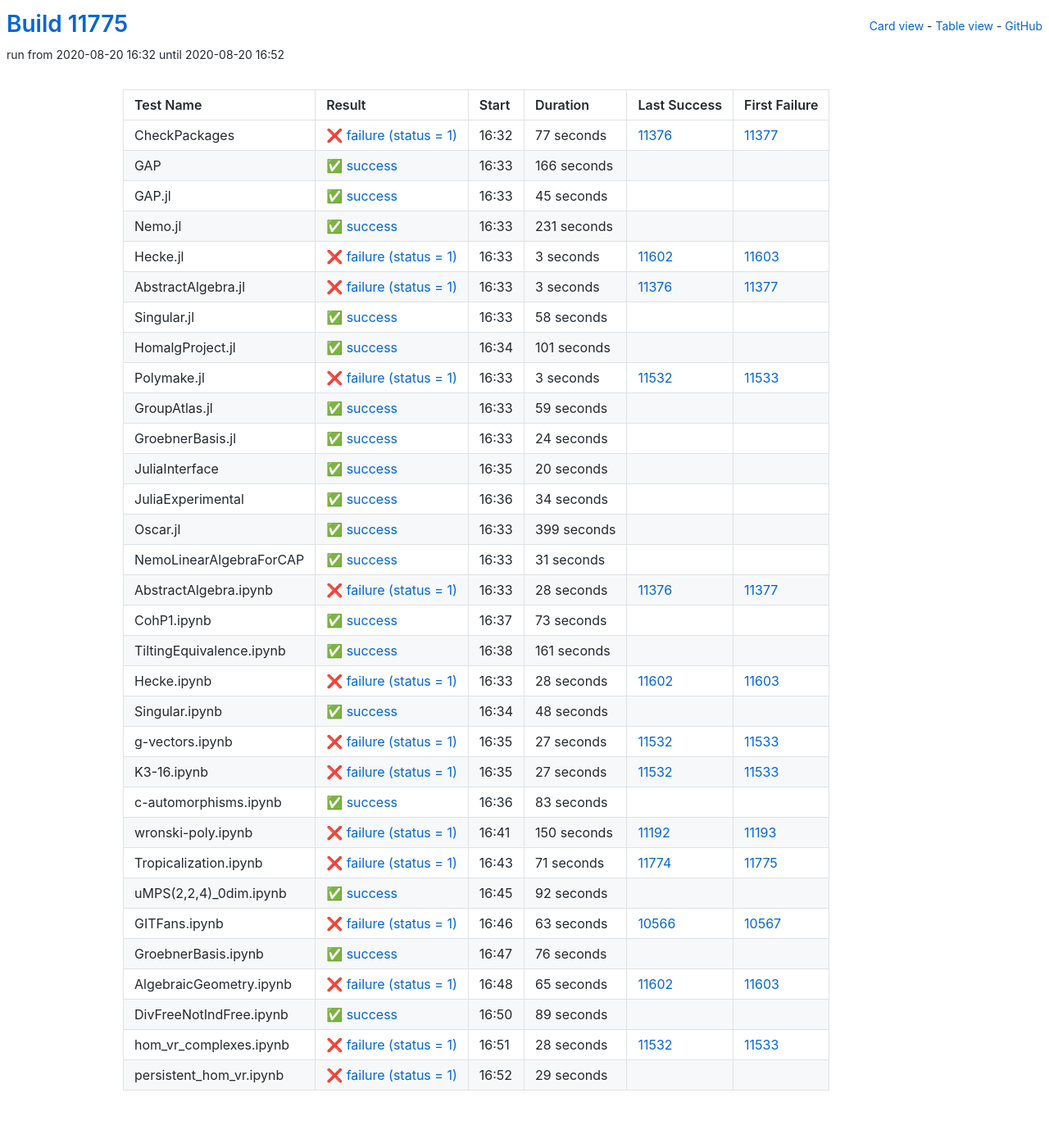
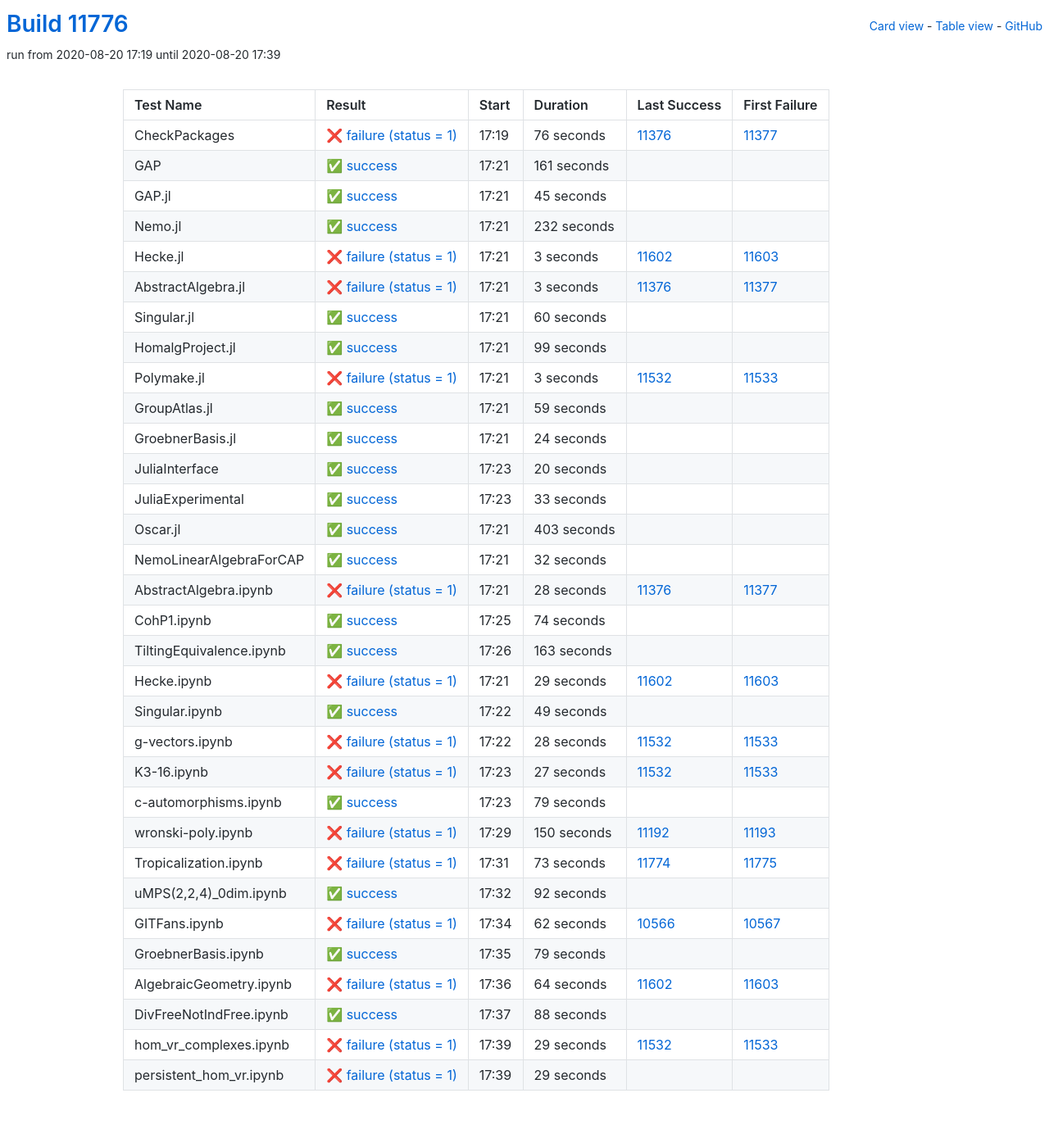
Before and after one commit to oscar-system/oscar-ci-status, a Jekyll site: the page built from table.html, in a window 1280 px wide. Shown: the whole page at 82% size. Built offline with Jekyll 4.4.1, drawn with Linux system fonts in a browser that asks for light colours.

Commit message:
Build #11776

```diff
--- a/_data/ci.yml
+++ b/_data/ci.yml
@@ -1,6 +1,6 @@
 ---
-build: 11775
-build_url: https://oscarci.mathematik.uni-kl.de/job/oscar/11775/
+build: 11776
+build_url: https://oscarci.mathematik.uni-kl.de/job/oscar/11776/
 job: oscar
 organization: oscar-system
 repo: oscar-ci-status
@@ -8,32 +8,32 @@
 tests:
 - name: CheckPackages
   id: checkpackages
-  log: https://oscarci.mathematik.uni-kl.de/job/oscar/11775/artifact/logs/build-11775/CheckPackages.log
-  start: 2020-08-20 16:32
+  log: https://oscarci.mathematik.uni-kl.de/job/oscar/11776/artifact/logs/build-11776/CheckPackages.log
+  start: 2020-08-20 17:19
   success: false
   exitcode: 1
   status: failure
-  duration: 77
+  duration: 76
   last_success: 11376
   last_success_url: https://oscarci.mathematik.uni-kl.de/job/oscar/11376/
   first_failure: 11377
   first_failure_url: https://oscarci.mathematik.uni-kl.de/job/oscar/11377/
 - name: GAP
   id: gap
-  log: https://oscarci.mathematik.uni-kl.de/job/oscar/11775/artifact/logs/build-11775/GAP.log
-  start: 2020-08-20 16:33
+  log: https://oscarci.mathematik.uni-kl.de/job/oscar/11776/artifact/logs/build-11776/GAP.log
+  start: 2020-08-20 17:21
   success: true
   exitcode: 0
   status: success
-  duration: 166
+  duration: 161
   last_success: false
   last_success_url:
   first_failure: false
   first_failure_url:
 - name: GAP.jl
   id: gap-jl
-  log: https://oscarci.mathematik.uni-kl.de/job/oscar/11775/artifact/logs/build-11775/GAP.jl.log
-  start: 2020-08-20 16:33
+  log: https://oscarci.mathematik.uni-kl.de/job/oscar/11776/artifact/logs/build-11776/GAP.jl.log
+  start: 2020-08-20 17:21
   success: true
   exitcode: 0
   status: success
@@ -44,20 +44,20 @@
   first_failure_url:
 - name: Nemo.jl
   id: nemo-jl
-  log: https://oscarci.mathematik.uni-kl.de/job/oscar/11775/artifact/logs/build-11775/Nemo.jl.log
-  start: 2020-08-20 16:33
+  log: https://oscarci.mathematik.uni-kl.de/job/oscar/11776/artifact/logs/build-11776/Nemo.jl.log
+  start: 2020-08-20 17:21
   success: true
   exitcode: 0
   status: success
-  duration: 231
+  duration: 232
   last_success: false
   last_success_url:
   first_failure: false
   first_failure_url:
 - name: Hecke.jl
   id: hecke-jl
-  log: https://oscarci.mathematik.uni-kl.de/job/oscar/11775/artifact/logs/build-11775/Hecke.jl.log
-  start: 2020-08-20 16:33
+  log: https://oscarci.mathematik.uni-kl.de/job/oscar/11776/artifact/logs/build-11776/Hecke.jl.log
+  start: 2020-08-20 17:21
   success: false
   exitcode: 1
   status: failure
@@ -68,8 +68,8 @@
   first_failure_url: https://oscarci.mathematik.uni-kl.de/job/oscar/11603/
 - name: AbstractAlgebra.jl
   id: abstractalgebra-jl
-  log: https://oscarci.mathematik.uni-kl.de/job/oscar/11775/artifact/logs/build-11775/AbstractAlgebra.jl.log
-  start: 2020-08-20 16:33
+  log: https://oscarci.mathematik.uni-kl.de/job/oscar/11776/artifact/logs/build-11776/AbstractAlgebra.jl.log
+  start: 2020-08-20 17:21
   success: false
   exitcode: 1
   status: failure
@@ -80,32 +80,32 @@
   first_failure_url: https://oscarci.mathematik.uni-kl.de/job/oscar/11377/
 - name: Singular.jl
   id: singular-jl
-  log: https://oscarci.mathematik.uni-kl.de/job/oscar/11775/artifact/logs/build-11775/Singular.jl.log
-  start: 2020-08-20 16:33
+  log: https://oscarci.mathematik.uni-kl.de/job/oscar/11776/artifact/logs/build-11776/Singular.jl.log
+  start: 2020-08-20 17:21
   success: true
   exitcode: 0
   status: success
-  duration: 58
+  duration: 60
   last_success: false
   last_success_url:
   first_failure: false
   first_failure_url:
 - name: HomalgProject.jl
   id: homalgproject-jl
-  log: https://oscarci.mathematik.uni-kl.de/job/oscar/11775/artifact/logs/build-11775/HomalgProject.jl.log
-  start: 2020-08-20 16:34
+  log: https://oscarci.mathematik.uni-kl.de/job/oscar/11776/artifact/logs/build-11776/HomalgProject.jl.log
+  start: 2020-08-20 17:21
   success: true
   exitcode: 0
   status: success
-  duration: 101
+  duration: 99
   last_success: false
   last_success_url:
   first_failure: false
   first_failure_url:
 - name: Polymake.jl
   id: polymake-jl
-  log: https://oscarci.mathematik.uni-kl.de/job/oscar/11775/artifact/logs/build-11775/Polymake.jl.log
-  start: 2020-08-20 16:33
+  log: https://oscarci.mathematik.uni-kl.de/job/oscar/11776/artifact/logs/build-11776/Polymake.jl.log
+  start: 2020-08-20 17:21
   success: false
   exitcode: 1
   status: failure
@@ -116,8 +116,8 @@
   first_failure_url: https://oscarci.mathematik.uni-kl.de/job/oscar/11533/
 - name: GroupAtlas.jl
   id: groupatlas-jl
-  log: https://oscarci.mathematik.uni-kl.de/job/oscar/11775/artifact/logs/build-11775/GroupAtlas.jl.log
-  start: 2020-08-20 16:33
+  log: https://oscarci.mathematik.uni-kl.de/job/oscar/11776/artifact/logs/build-11776/GroupAtlas.jl.log
+  start: 2020-08-20 17:21
   success: true
   exitcode: 0
   status: success
@@ -128,8 +128,8 @@
   first_failure_url:
 - name: GroebnerBasis.jl
   id: groebnerbasis-jl
-  log: https://oscarci.mathematik.uni-kl.de/job/oscar/11775/artifact/logs/build-11775/GroebnerBasis.jl.log
-  start: 2020-08-20 16:33
+  log: https://oscarci.mathematik.uni-kl.de/job/oscar/11776/artifact/logs/build-11776/GroebnerBasis.jl.log
+  start: 2020-08-20 17:21
   success: true
   exitcode: 0
   status: success
@@ -140,8 +140,8 @@
   first_failure_url:
 - name: JuliaInterface
   id: juliainterface
-  log: https://oscarci.mathematik.uni-kl.de/job/oscar/11775/artifact/logs/build-11775/JuliaInterface.log
-  start: 2020-08-20 16:35
+  log: https://oscarci.mathematik.uni-kl.de/job/oscar/11776/artifact/logs/build-11776/JuliaInterface.log
+  start: 2020-08-20 17:23
   success: true
   exitcode: 0
   status: success
@@ -152,44 +152,44 @@
   first_failure_url:
 - name: JuliaExperimental
   id: juliaexperimental
-  log: https://oscarci.mathematik.uni-kl.de/job/oscar/11775/artifact/logs/build-11775/JuliaExperimental.log
-  start: 2020-08-20 16:36
+  log: https://oscarci.mathematik.uni-kl.de/job/oscar/11776/artifact/logs/build-11776/JuliaExperimental.log
+  start: 2020-08-20 17:23
   success: true
   exitcode: 0
   status: success
-  duration: 34
+  duration: 33
   last_success: false
   last_success_url:
   first_failure: false
   first_failure_url:
 - name: Oscar.jl
   id: oscar-jl
-  log: https://oscarci.mathematik.uni-kl.de/job/oscar/11775/artifact/logs/build-11775/Oscar.jl.log
-  start: 2020-08-20 16:33
+  log: https://oscarci.mathematik.uni-kl.de/job/oscar/11776/artifact/logs/build-11776/Oscar.jl.log
+  start: 2020-08-20 17:21
   success: true
   exitcode: 0
   status: success
-  duration: 399
+  duration: 403
   last_success: false
   last_success_url:
   first_failure: false
   first_failure_url:
 - name: NemoLinearAlgebraForCAP
   id: nemolinearalgebraforcap
-  log: https://oscarci.mathematik.uni-kl.de/job/oscar/11775/artifact/logs/build-11775/NemoLinearAlgebraForCAP.log
-  start: 2020-08-20 16:33
+  log: https://oscarci.mathematik.uni-kl.de/job/oscar/11776/artifact/logs/build-11776/NemoLinearAlgebraForCAP.log
+  start: 2020-08-20 17:21
   success: true
   exitcode: 0
   status: success
-  duration: 31
+  duration: 32
   last_success: false
   last_success_url:
   first_failure: false
   first_failure_url:
 - name: AbstractAlgebra.ipynb
   id: abstractalgebra-ipynb
-  log: https://oscarci.mathematik.uni-kl.de/job/oscar/11775/artifact/logs/build-11775/AbstractAlgebra.ipynb.log
-  start: 2020-08-20 16:33
+  log: https://oscarci.mathematik.uni-kl.de/job/oscar/11776/artifact/logs/build-11776/AbstractAlgebra.ipynb.log
+  start: 2020-08-20 17:21
   success: false
   exitcode: 1
   status: failure
@@ -200,68 +200,68 @@
   first_failure_url: https://oscarci.mathematik.uni-kl.de/job/oscar/11377/
 - name: CohP1.ipynb
   id: cohp1-ipynb
-  log: https://oscarci.mathematik.uni-kl.de/job/oscar/11775/artifact/logs/build-11775/CohP1.ipynb.log
-  start: 2020-08-20 16:37
+  log: https://oscarci.mathematik.uni-kl.de/job/oscar/11776/artifact/logs/build-11776/CohP1.ipynb.log
+  start: 2020-08-20 17:25
   success: true
   exitcode: 0
   status: success
-  duration: 73
+  duration: 74
   last_success: false
   last_success_url:
   first_failure: false
   first_failure_url:
 - name: TiltingEquivalence.ipynb
   id: tiltingequivalence-ipynb
-  log: https://oscarci.mathematik.uni-kl.de/job/oscar/11775/artifact/logs/build-11775/TiltingEquivalence.ipynb.log
-  start: 2020-08-20 16:38
+  log: https://oscarci.mathematik.uni-kl.de/job/oscar/11776/artifact/logs/build-11776/TiltingEquivalence.ipynb.log
+  start: 2020-08-20 17:26
   success: true
   exitcode: 0
   status: success
-  duration: 161
+  duration: 163
   last_success: false
   last_success_url:
   first_failure: false
   first_failure_url:
 - name: Hecke.ipynb
   id: hecke-ipynb
-  log: https://oscarci.mathematik.uni-kl.de/job/oscar/11775/artifact/logs/build-11775/Hecke.ipynb.log
-  start: 2020-08-20 16:33
+  log: https://oscarci.mathematik.uni-kl.de/job/oscar/11776/artifact/logs/build-11776/Hecke.ipynb.log
+  start: 2020-08-20 17:21
   success: false
   exitcode: 1
   status: failure
-  duration: 28
+  duration: 29
   last_success: 11602
   last_success_url: https://oscarci.mathematik.uni-kl.de/job/oscar/11602/
   first_failure: 11603
   first_failure_url: https://oscarci.mathematik.uni-kl.de/job/oscar/11603/
 - name: Singular.ipynb
   id: singular-ipynb
-  log: https://oscarci.mathematik.uni-kl.de/job/oscar/11775/artifact/logs/build-11775/Singular.ipynb.log
-  start: 2020-08-20 16:34
+  log: https://oscarci.mathematik.uni-kl.de/job/oscar/11776/artifact/logs/build-11776/Singular.ipynb.log
+  start: 2020-08-20 17:22
   success: true
   exitcode: 0
   status: success
-  duration: 48
+  duration: 49
   last_success: false
   last_success_url:
   first_failure: false
   first_failure_url:
 - name: g-vectors.ipynb
   id: g-vectors-ipynb
-  log: https://oscarci.mathematik.uni-kl.de/job/oscar/11775/artifact/logs/build-11775/g-vectors.ipynb.log
-  start: 2020-08-20 16:35
+  log: https://oscarci.mathematik.uni-kl.de/job/oscar/11776/artifact/logs/build-11776/g-vectors.ipynb.log
+  start: 2020-08-20 17:22
   success: false
   exitcode: 1
   status: failure
-  duration: 27
+  duration: 28
   last_success: 11532
   last_success_url: https://oscarci.mathematik.uni-kl.de/job/oscar/11532/
   first_failure: 11533
   first_failure_url: https://oscarci.mathematik.uni-kl.de/job/oscar/11533/
 - name: K3-16.ipynb
   id: k3-16-ipynb
-  log: https://oscarci.mathematik.uni-kl.de/job/oscar/11775/artifact/logs/build-11775/K3-16.ipynb.log
-  start: 2020-08-20 16:35
+  log: https://oscarci.mathematik.uni-kl.de/job/oscar/11776/artifact/logs/build-11776/K3-16.ipynb.log
+  start: 2020-08-20 17:23
   success: false
   exitcode: 1
   status: failure
@@ -272,20 +272,20 @@
   first_failure_url: https://oscarci.mathematik.uni-kl.de/job/oscar/11533/
 - name: c-automorphisms.ipynb
   id: c-automorphisms-ipynb
-  log: https://oscarci.mathematik.uni-kl.de/job/oscar/11775/artifact/logs/build-11775/c-automorphisms.ipynb.log
-  start: 2020-08-20 16:36
+  log: https://oscarci.mathematik.uni-kl.de/job/oscar/11776/artifact/logs/build-11776/c-automorphisms.ipynb.log
+  start: 2020-08-20 17:23
   success: true
   exitcode: 0
   status: success
-  duration: 83
+  duration: 79
   last_success: false
   last_success_url:
   first_failure: false
   first_failure_url:
 - name: wronski-poly.ipynb
   id: wronski-poly-ipynb
-  log: https://oscarci.mathematik.uni-kl.de/job/oscar/11775/artifact/logs/build-11775/wronski-poly.ipynb.log
-  start: 2020-08-20 16:41
+  log: https://oscarci.mathematik.uni-kl.de/job/oscar/11776/artifact/logs/build-11776/wronski-poly.ipynb.log
+  start: 2020-08-20 17:29
   success: false
   exitcode: 1
   status: failure
@@ -296,20 +296,20 @@
   first_failure_url: https://oscarci.mathematik.uni-kl.de/job/oscar/11193/
 - name: Tropicalization.ipynb
   id: tropicalization-ipynb
-  log: https://oscarci.mathematik.uni-kl.de/job/oscar/11775/artifact/logs/build-11775/Tropicalization.ipynb.log
-  start: 2020-08-20 16:43
+  log: https://oscarci.mathematik.uni-kl.de/job/oscar/11776/artifact/logs/build-11776/Tropicalization.ipynb.log
+  start: 2020-08-20 17:31
   success: false
   exitcode: 1
   status: failure
-  duration: 71
+  duration: 73
   last_success: 11774
   last_success_url: https://oscarci.mathematik.uni-kl.de/job/oscar/11774/
   first_failure: 11775
   first_failure_url: https://oscarci.mathematik.uni-kl.de/job/oscar/11775/
 - name: uMPS(2,2,4)_0dim.ipynb
   id: umps-2-2-4-0dim-ipynb
-  log: https://oscarci.mathematik.uni-kl.de/job/oscar/11775/artifact/logs/build-11775/uMPS-2-2-4-_0dim.ipynb.log
-  start: 2020-08-20 16:45
+  log: https://oscarci.mathematik.uni-kl.de/job/oscar/11776/artifact/logs/build-11776/uMPS-2-2-4-_0dim.ipynb.log
+  start: 2020-08-20 17:32
   success: true
   exitcode: 0
   status: success
@@ -320,68 +320,68 @@
   first_failure_url:
 - name: GITFans.ipynb
   id: gitfans-ipynb
-  log: https://oscarci.mathematik.uni-kl.de/job/oscar/11775/artifact/logs/build-11775/GITFans.ipynb.log
-  start: 2020-08-20 16:46
+  log: https://oscarci.mathematik.uni-kl.de/job/oscar/11776/artifact/logs/build-11776/GITFans.ipynb.log
+  start: 2020-08-20 17:34
   success: false
   exitcode: 1
   status: failure
-  duration: 63
+  duration: 62
   last_success: 10566
   last_success_url: https://oscarci.mathematik.uni-kl.de/job/oscar/10566/
   first_failure: 10567
   first_failure_url: https://oscarci.mathematik.uni-kl.de/job/oscar/10567/
 - name: GroebnerBasis.ipynb
   id: groebnerbasis-ipynb
-  log: https://oscarci.mathematik.uni-kl.de/job/oscar/11775/artifact/logs/build-11775/GroebnerBasis.ipynb.log
-  start: 2020-08-20 16:47
+  log: https://oscarci.mathematik.uni-kl.de/job/oscar/11776/artifact/logs/build-11776/GroebnerBasis.ipynb.log
+  start: 2020-08-20 17:35
   success: true
   exitcode: 0
   status: success
-  duration: 76
+  duration: 79
   last_success: false
   last_success_url:
   first_failure: false
   first_failure_url:
 - name: AlgebraicGeometry.ipynb
   id: algebraicgeometry-ipynb
-  log: https://oscarci.mathematik.uni-kl.de/job/oscar/11775/artifact/logs/build-11775/AlgebraicGeometry.ipynb.log
-  start: 2020-08-20 16:48
+  log: https://oscarci.mathematik.uni-kl.de/job/oscar/11776/artifact/logs/build-11776/AlgebraicGeometry.ipynb.log
+  start: 2020-08-20 17:36
   success: false
   exitcode: 1
   status: failure
-  duration: 65
+  duration: 64
   last_success: 11602
   last_success_url: https://oscarci.mathematik.uni-kl.de/job/oscar/11602/
   first_failure: 11603
   first_failure_url: https://oscarci.mathematik.uni-kl.de/job/oscar/11603/
 - name: DivFreeNotIndFree.ipynb
   id: divfreenotindfree-ipynb
-  log: https://oscarci.mathematik.uni-kl.de/job/oscar/11775/artifact/logs/build-11775/DivFreeNotIndFree.ipynb.log
-  start: 2020-08-20 16:50
+  log: https://oscarci.mathematik.uni-kl.de/job/oscar/11776/artifact/logs/build-11776/DivFreeNotIndFree.ipynb.log
+  start: 2020-08-20 17:37
   success: true
   exitcode: 0
   status: success
-  duration: 89
+  duration: 88
   last_success: false
   last_success_url:
   first_failure: false
   first_failure_url:
 - name: hom_vr_complexes.ipynb
   id: hom-vr-complexes-ipynb
-  log: https://oscarci.mathematik.uni-kl.de/job/oscar/11775/artifact/logs/build-11775/hom_vr_complexes.ipynb.log
-  start: 2020-08-20 16:51
+  log: https://oscarci.mathematik.uni-kl.de/job/oscar/11776/artifact/logs/build-11776/hom_vr_complexes.ipynb.log
+  start: 2020-08-20 17:39
   success: false
   exitcode: 1
   status: failure
-  duration: 28
+  duration: 29
   last_success: 11532
   last_success_url: https://oscarci.mathematik.uni-kl.de/job/oscar/11532/
   first_failure: 11533
   first_failure_url: https://oscarci.mathematik.uni-kl.de/job/oscar/11533/
 - name: persistent_hom_vr.ipynb
   id: persistent-hom-vr-ipynb
-  log: https://oscarci.mathematik.uni-kl.de/job/oscar/11775/artifact/logs/build-11775/persistent_hom_vr.ipynb.log
-  start: 2020-08-20 16:52
+  log: https://oscarci.mathematik.uni-kl.de/job/oscar/11776/artifact/logs/build-11776/persistent_hom_vr.ipynb.log
+  start: 2020-08-20 17:39
   success: false
   exitcode: 1
   status: failure
```
Also changed, not shown: README.md.
